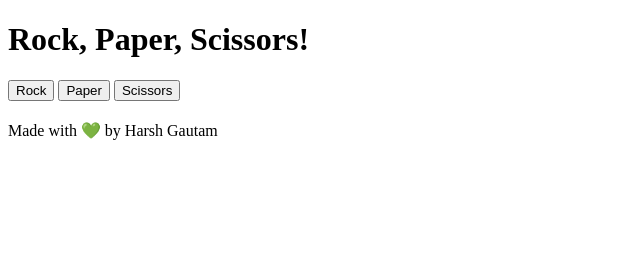
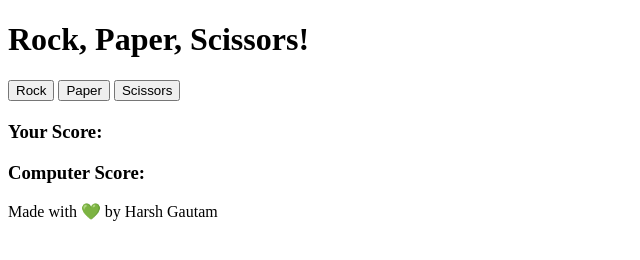
Before and after one commit to harsh-gautam/rock-paper-scissors, a plain HTML site: page index.html in a window 1280 px wide. Shown: the whole page, without its empty margins (0-640 px from the left). Drawn offline with Linux system fonts and the light colour scheme.

Commit message:
added more info text

```diff
--- a/index.html
+++ b/index.html
@@ -22,8 +22,8 @@
         <h2 class="winner-text"></h2>
       </div>
       <div class="score-count">
-        <h3 class="player-score"></h2>
-        <h3 class="computer-score"></h2>
+        <h3>Your Score: <span class="player-score"></span></h3>
+        <h3>Computer Score: <span class="computer-score"></span></h3>
       </div>
     </main>
     <footer id="footer">
```
